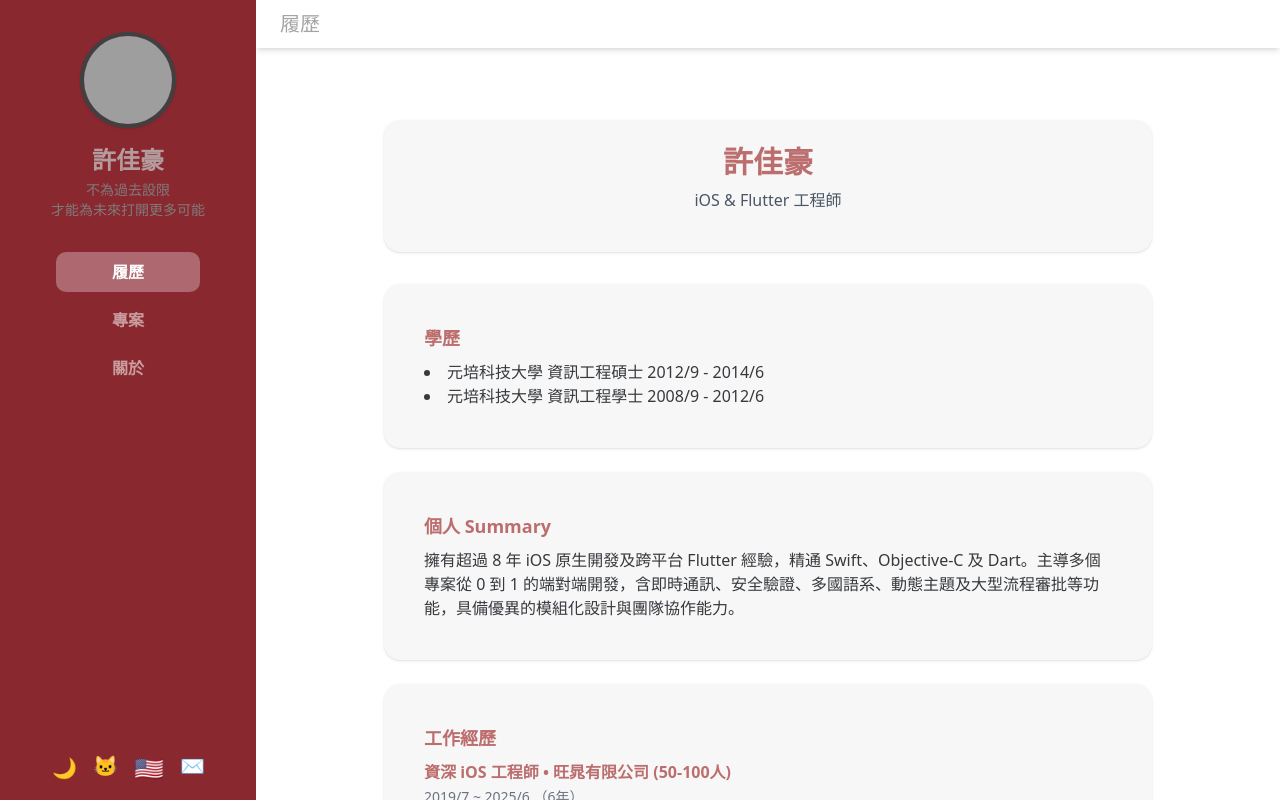
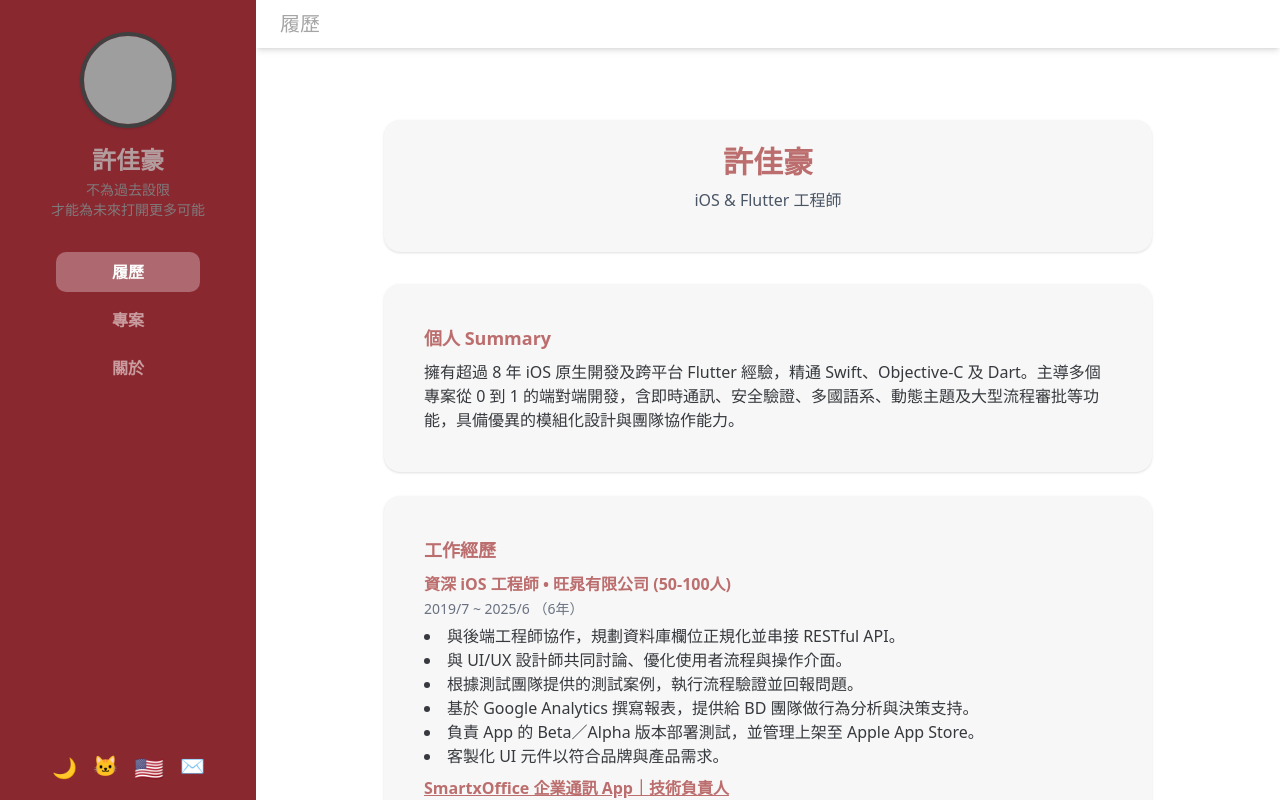
Before and after one commit to blackman5566/project, a React (Vite) app: page / in a window 1280 px wide. Built offline with nearby package versions, Linux system fonts and the light colour scheme; grey boxes are pictures that could not be loaded.

Commit message:
教育放到最後一欄

```diff
--- a/src/components/Resume.jsx
+++ b/src/components/Resume.jsx
@@ -38,17 +38,6 @@ function Resume() {
   };
 
   const sections = [
-    {
-      id: "education",
-      content: (
-        <section id="education" className="section card bg-[#F7F7F7] dark:bg-[#282828] p-4 rounded-lg">
-          <h2 className="text-lg font-semibold mb-2 text-[#BC6E6E]">{sectionTitles.education}</h2>
-          <ul className="list-disc list-inside text-[#36393D] dark:text-[#818C96]">
-            {data.education.map((item, i) => <li key={i}>{item}</li>)}
-          </ul>
-        </section>
-      ),
-    },
     {
       id: "summary",
       content: (
@@ -110,6 +99,17 @@ function Resume() {
         </section>
       ),
     },
+    {
+      id: "education",
+      content: (
+        <section id="education" className="section card bg-[#F7F7F7] dark:bg-[#282828] p-4 rounded-lg">
+          <h2 className="text-lg font-semibold mb-2 text-[#BC6E6E]">{sectionTitles.education}</h2>
+          <ul className="list-disc list-inside text-[#36393D] dark:text-[#818C96]">
+            {data.education.map((item, i) => <li key={i}>{item}</li>)}
+          </ul>
+        </section>
+      ),
+    }
   ];
 
   return (
```
